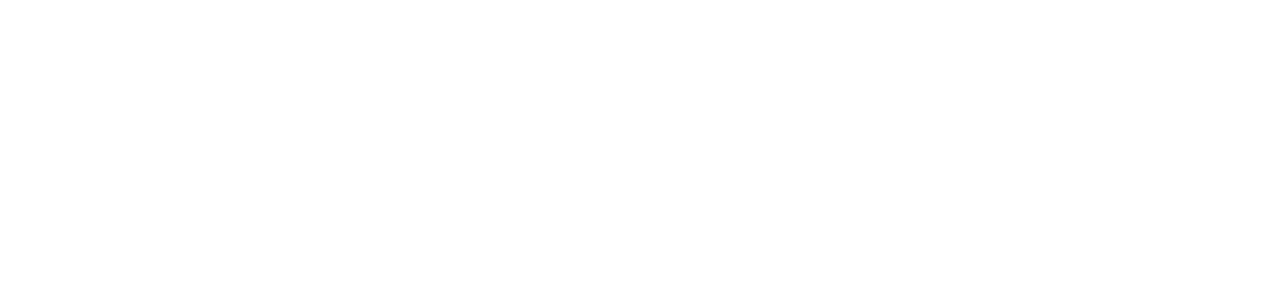
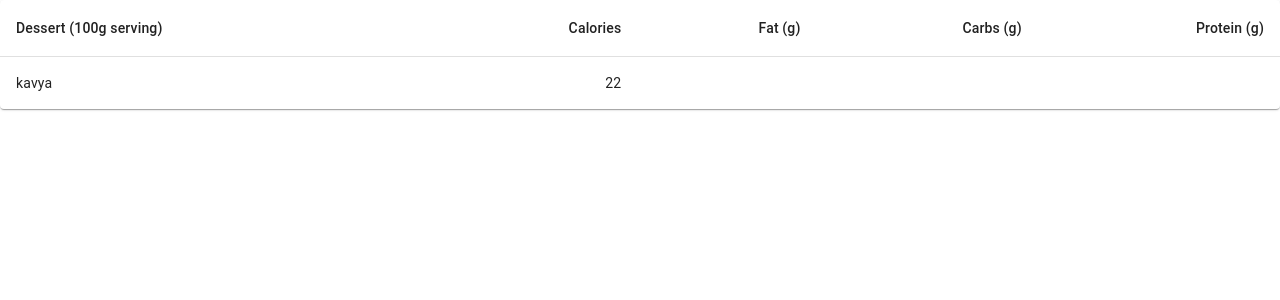
Before and after one commit to kavya896/pos-new-frontend, a React (Create React App) app: page /category in a window 1280 px wide. Before the commit this address had no page. Shown: the top 300 px of the page. Built offline with nearby package versions, Linux system fonts and the light colour scheme.

Commit message:
pagination design

```diff
--- a/package.json
+++ b/package.json
@@ -8,6 +8,7 @@
     "@emotion/styled": "^11.11.0",
     "@mui/icons-material": "^5.15.0",
     "@mui/material": "^5.14.20",
+    "@mui/x-data-grid": "^6.18.6",
     "@reduxjs/toolkit": "^1.9.7",
     "@testing-library/jest-dom": "^5.17.0",
     "@testing-library/react": "^13.4.0",
--- a/src/App.js
+++ b/src/App.js
@@ -5,6 +5,7 @@
 import HomePage from "./components/HomePage/HomePage";
 import Items from "./components/Items/Items";
 import AddItem from "./components/AddItem/AddItem";
+import Category from "./components/Categories/Categories";
 
 
 function App() {
@@ -25,6 +26,7 @@
         <Route path="/dashboard" element={<HomePage/>} ></Route>
         <Route path="/addItems" element={<AddItem/>} ></Route>
         <Route path="/itemsList" element={<Items/>}></Route>
+        <Route path="/category" element={<Category/>}></Route>
       </Routes>
     </Router>
 
--- a/src/components/AddItem/AddItem.jsx
+++ b/src/components/AddItem/AddItem.jsx
@@ -7,6 +7,7 @@
 import ToggleOffOutlinedIcon from '@mui/icons-material/ToggleOffOutlined';
 import DoneIcon from '@mui/icons-material/Done';
 import InsertPhotoIcon from '@mui/icons-material/InsertPhoto';
+
 
 const AddItem = () => {
     const [checked, setChecked] = useState()
--- /dev/null
+++ b/src/components/Categories/Categories.jsx
@@ -0,0 +1,50 @@
+import * as React from 'react';
+import Table from '@mui/material/Table';
+import TableBody from '@mui/material/TableBody';
+import TableCell from '@mui/material/TableCell';
+import TableContainer from '@mui/material/TableContainer';
+import TableHead from '@mui/material/TableHead';
+import TableRow from '@mui/material/TableRow';
+import Paper from '@mui/material/Paper';
+
+
+
+
+
+const Category = () =>{
+    const rows = [
+        {name:"kavya",calories:"22"}
+       ];
+    return(
+        <div>
+            <TableContainer component={Paper}>
+      <Table sx={{ minWidth: 650 }} aria-label="simple table">
+        <TableHead>
+          <TableRow>
+            <TableCell>Dessert (100g serving)</TableCell>
+            <TableCell align="right">Calories</TableCell>
+            <TableCell align="right">Fat&nbsp;(g)</TableCell>
+            <TableCell align="right">Carbs&nbsp;(g)</TableCell>
+            <TableCell align="right">Protein&nbsp;(g)</TableCell>
+          </TableRow>
+        </TableHead>
+        <TableBody>
+          {rows.map((row) => (
+            <TableRow
+              key={row.name}
+              sx={{ '&:last-child td, &:last-child th': { border: 0 } }}
+            >
+              <TableCell component="th" scope="row">
+                {row.name}
+              </TableCell>
+              <TableCell align="right">{row.calories}</TableCell>
+            </TableRow>
+          ))}
+        </TableBody>
+      </Table>
+    </TableContainer>
+        </div>
+    )
+}
+
+export default Category
--- a/src/components/Items/Items.css
+++ b/src/components/Items/Items.css
@@ -1,11 +1,10 @@
 .itemspage{
     position: relative;
     margin-left: 91px;
-    margin-top: 42px;
+    margin-top: 25px;
     background-color: rgba(234, 230, 230, 0.915);
-    height: 618px;
-    width: 80%;
-
+    height: 629px;
+    overflow: auto;
 }
 .title{
     margin-top: -690px;
@@ -18,7 +17,8 @@
     /* height: 633px; */
     position: absolute;
     overflow: auto;
-    width: 100%;
+    width: 80%;
+    margin-right: 20px;
 }
 .addItems{
 
@@ -31,3 +31,10 @@
     margin-left: 726px;
     margin-top: -50px;
 }
+.pagination{
+    display: flex;
+    align-items: center;
+    justify-content: center;
+    padding: 20px;
+    margin: 5px;
+}
--- a/src/components/Items/Items.jsx
+++ b/src/components/Items/Items.jsx
@@ -1,27 +1,53 @@
 import React, { useEffect, useState } from "react";
-import { Autocomplete, Button, Dialog, Menu, Stack, TextField } from "@mui/material";
+import { Autocomplete, Button, Checkbox, Dialog, Menu, Pagination, Stack, TablePagination, TextField } from "@mui/material";
 import "./Items.css"
-import {useDispatch, useSelector} from "react-redux"
+import { useDispatch, useSelector } from "react-redux"
 import { categoryList } from "../../Actions/login";
 import SearchIcon from '@mui/icons-material/Search';
 import CloseIcon from '@mui/icons-material/Close';
+import Table from '@mui/material/Table';
+import TableBody from '@mui/material/TableBody';
+import TableCell from '@mui/material/TableCell';
+import TableContainer from '@mui/material/TableContainer';
+import TableHead from '@mui/material/TableHead';
+import TableRow from '@mui/material/TableRow';
+import Paper from '@mui/material/Paper';
+
+
+
 
 const Items = () => {
-    const [select,setSelect] = useState([])
-    const [open,setOpen] =useState(false)
+
+
+
+    const [page,setPage] = useState("1")
+    const [rowsperpage,setRowsperpage] = useState("10")
+
+    const [select, setSelect] = useState([])
+    const [open, setOpen] = useState(false)
 
     const dispatch = useDispatch()
-    useEffect(()=>{
+    useEffect(() => {
         dispatch(categoryList())
-    },[dispatch])
+    }, [dispatch])
 
-    const {category} = useSelector((state)=>state.category)
+    const { category } = useSelector((state) => state.category)
 
 
-    // const flatProps = {
-    //     options: category.map((option) => option.name),
-    //   };
+    const rows = [
+        { name: "kavya", category: "22", price: "1", cost: "2", margin: "1", Instock: "1" },
+        { name: "kavya", category: "22", price: "1", cost: "2", margin: "1", Instock: "1" },
+        { name: "kavya", category: "22", price: "1", cost: "2", margin: "1", Instock: "1" },
+        { name: "kavya", category: "22", price: "1", cost: "2", margin: "1", Instock: "1" },
+        { name: "kavya", category: "22", price: "1", cost: "2", margin: "1", Instock: "1" },
+        { name: "kavya", category: "22", price: "1", cost: "2", margin: "1", Instock: "1" },
+        { name: "kavya", category: "22", price: "1", cost: "2", margin: "1", Instock: "1" },
+        { name: "kavya", category: "22", price: "1", cost: "2", margin: "1", Instock: "1" },
+        { name: "kavya", category: "22", price: "1", cost: "2", margin: "1", Instock: "1" },
+
+    ];
     return (
+
         <div>
             <div className="title">Item List</div>
             <div className="itemspage">
@@ -37,7 +63,7 @@
 
                         <div className="inputfields">
                             <Autocomplete
-                        sx={{width:200}}
+                                sx={{ width: 200 }}
                                 id="size-small-standard"
                                 size="small"
                                 options={category}
@@ -54,13 +80,13 @@
                             />
 
                             <Autocomplete
-                      sx={{width:200}}
-                      style={{marginLeft:"20px"}}
+                                sx={{ width: 200 }}
+                                style={{ marginLeft: "20px" }}
                                 id="size-small-standard"
                                 size="small"
                                 options={category}
                                 getOptionLabel={(option) => option.name}
-                        onChange={(event,value)=>setSelect(value)}
+                                onChange={(event, value) => setSelect(value)}
                                 renderInput={(params) => (
                                     <TextField
                                         {...params}
@@ -71,20 +97,20 @@
                                     />
                                 )}
                             />
-                    <div style={{marginTop:"20px"}} onClick={()=>setOpen(true)}>
+                            <div style={{ marginTop: "20px" }} onClick={() => setOpen(true)}>
                                 <SearchIcon />
                             </div>
                             <div >
-                    <Menu open={open} onClose={()=>setOpen(false)} style={{marginTop:"-560px",marginLeft:"800px"}} >
+                                <Menu open={open} onClose={() => setOpen(false)} style={{ marginTop: "-560px", marginLeft: "750px" }} >
                                     <Autocomplete
 
-                    sx={{width:420}}
-                    style={{marginLeft:"20px"}}
+                                        sx={{ width: 420 }}
+                                        style={{ marginLeft: "20px" }}
                                         id="size-small-standard"
                                         size="small"
                                         options={category}
                                         getOptionLabel={(option) => option.name}
-                      onChange={(event,value)=>setSelect(value)}
+                                        onChange={(event, value) => setSelect(value)}
                                         renderInput={(params) => (
                                             <TextField
                                                 {...params}
@@ -104,6 +130,54 @@
 
 
                     </div>
+                    <TableContainer component={Paper} style={{ boxShadow: "none" }} >
+                        <Table aria-label="simple table">
+                            <TableHead sx={{ color: "red" }}>
+                                <TableRow >
+                                    <TableCell style={{ color: "rgba(154, 151, 151, 0.915)", padding: "5px" }}><Checkbox /></TableCell>
+                                    <TableCell style={{ color: "rgba(154, 151, 151, 0.915)", padding: "5px" }}>Item Name</TableCell>
+                                    <TableCell style={{ color: "rgba(154, 151, 151, 0.915)", padding: "5px" }} align="right">Category</TableCell>
+                                    <TableCell style={{ color: "rgba(154, 151, 151, 0.915)", padding: "5px" }} align="right">Price</TableCell>
+                                    <TableCell style={{ color: "rgba(154, 151, 151, 0.915)", padding: "5px" }} align="right">Cost</TableCell>
+                                    <TableCell style={{ color: "rgba(154, 151, 151, 0.915)", padding: "5px" }} align="right">Margin</TableCell>
+                                    <TableCell style={{ color: "rgba(154, 151, 151, 0.915)", padding: "5px", paddingRight: "16px" }} align="right">In stock</TableCell>
+
+
+                                </TableRow>
+                            </TableHead>
+                            <TableBody>
+                                {rows.map((row) => (
+                                    <TableRow
+                                        key={row.name}
+                                        sx={{ '&:last-child td, &:last-child th': { border: 0 } }}
+                                    >
+                                        <TableCell style={{ padding: "5px" }} ><Checkbox /></TableCell>
+                                        <TableCell component="th" scope="row" style={{ padding: "5px" }} >
+                                            {row.name}
+                                        </TableCell>
+                                        <TableCell style={{ padding: "5px" }} align="right">{row.category}</TableCell>
+                                        <TableCell style={{ padding: "5px" }} align="right">{row.price}</TableCell>
+                                        <TableCell style={{ padding: "5px" }} align="right">{row.cost}</TableCell>
+                                        <TableCell style={{ padding: "5px" }} align="right">{row.margin}</TableCell>
+                                        <TableCell style={{ padding: "5px", paddingRight: "16px" }} align="right">{row.Instock}</TableCell>
+
+                                    </TableRow>
+                                ))}
+
+                            </TableBody>
+                        </Table>
+                    </TableContainer>
+                    <hr style={{ borderTop: "0.1px black" }}></hr>
+                    <div >
+                        <TablePagination
+                            component="div"
+                            count={100}
+                             page={page}
+                            // onPageChange={12}
+                            rowsPerPage={rowsperpage}
+                            // onRowsPerPageChange={8}
+                        />
+                    </div>
                 </div>
             </div>
         </div>
```
Also changed, not shown: 1 other file (tests, documents, lock files or other folders). Lines whose indentation alone changed are shown as unchanged.
